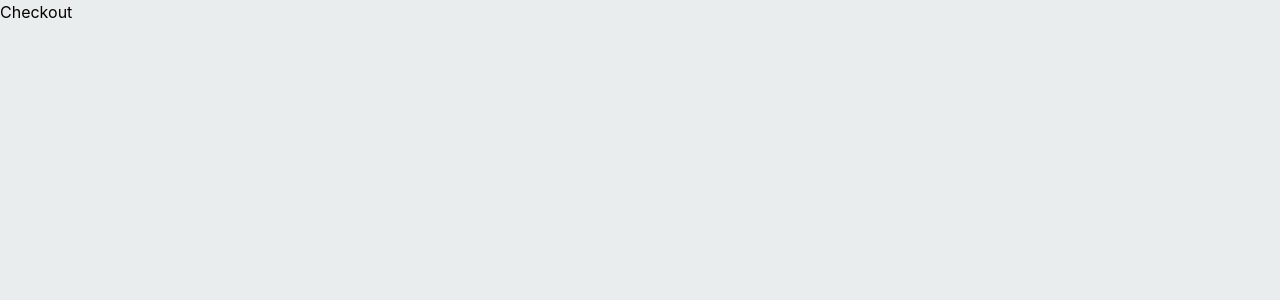
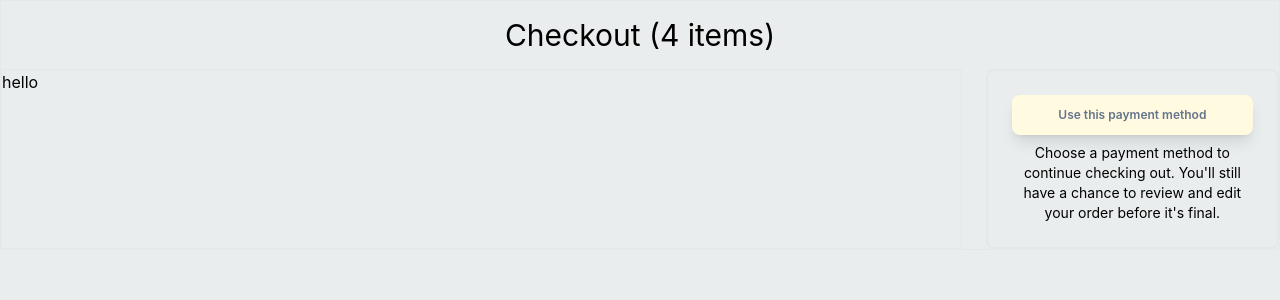
Before and after one commit to Stephen-Ibe/chi-money-test, a React (Create React App) app: page /checkout in a window 1280 px wide. Shown: the top 300 px of the page. Built offline with nearby package versions, Linux system fonts and the light colour scheme.

Commit message:
checkout pages

```diff
--- a/src/pages/Checkout.tsx
+++ b/src/pages/Checkout.tsx
@@ -3,7 +3,31 @@ import React from 'react';
 type Props = {};
 
 const Checkout = (props: Props) => {
-  return <div>Checkout</div>;
+  return (
+    <div className='border chi-container'>
+      <div className='py-4 text-center heading'>
+        <h1 className='text-3xl'>Checkout (4 items)</h1>
+      </div>
+      <div className='flex gap-x-6'>
+        <div className='w-10/12 border'>hello</div>
+        <div className='w-3/12 p-6 text-center border-2 rounded-lg'>
+          <div className='space-y-2'>
+            <button
+              type='button'
+              className='bg-[#fffae0] text-center w-full text-slate-500 text-xs py-3 rounded-lg shadow-lg font-semibold'
+              disabled
+            >
+              Use this payment method
+            </button>
+            <p className='text-sm'>
+              Choose a payment method to continue checking out. You'll still
+              have a chance to review and edit your order before it's final.
+            </p>
+          </div>
+        </div>
+      </div>
+    </div>
+  );
 };
 
 export default Checkout;
```
